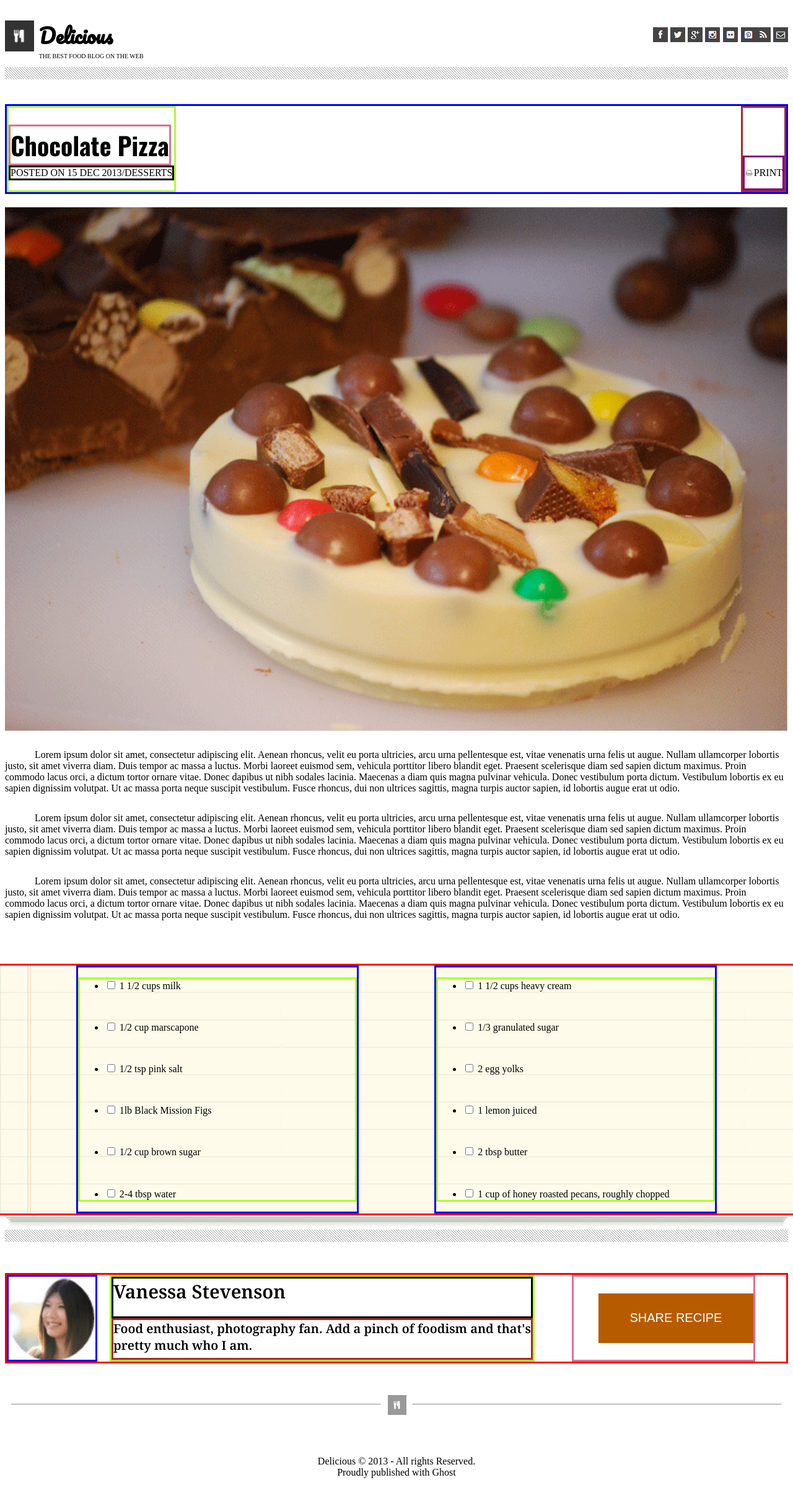
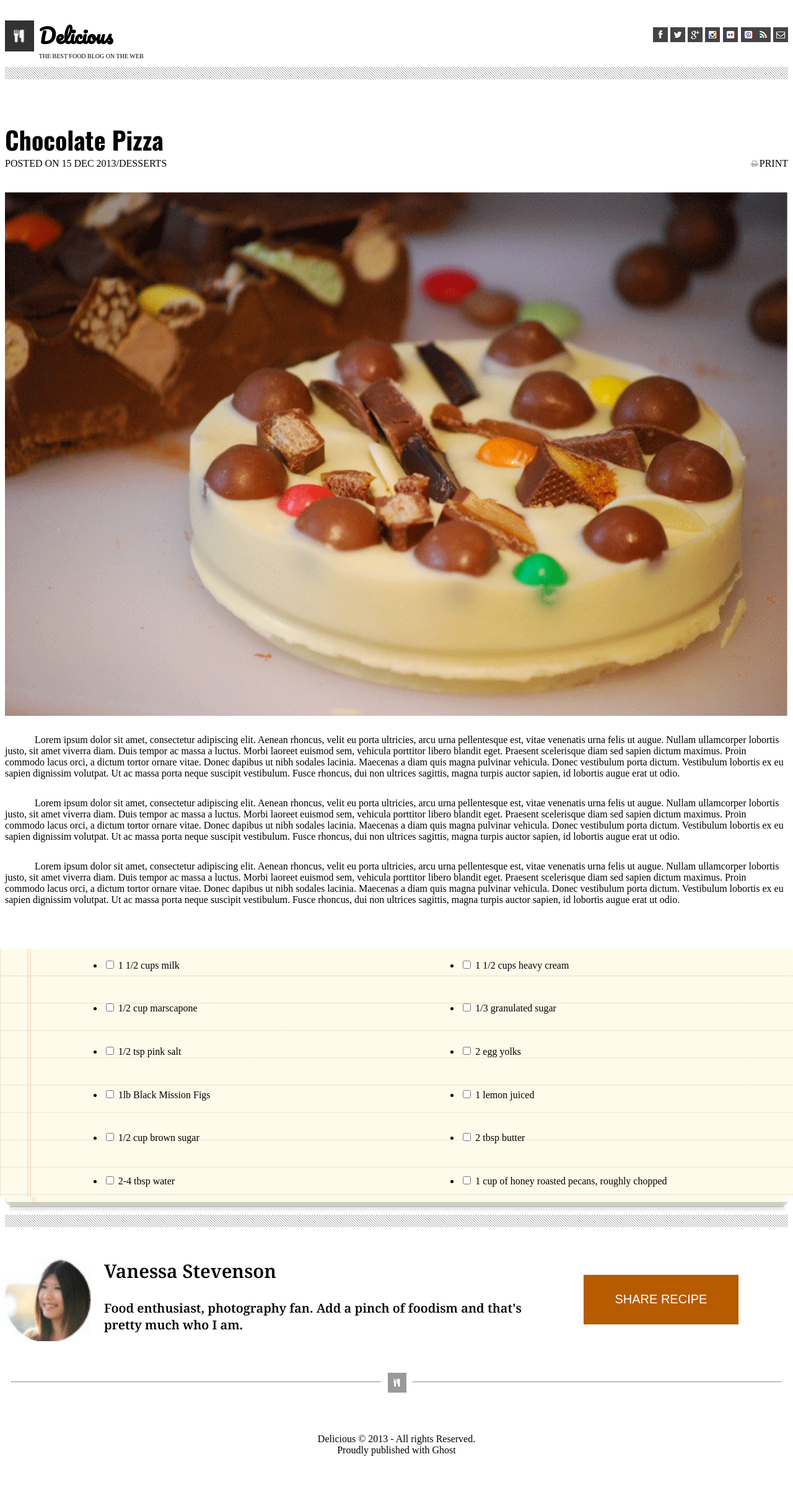
Before and after one commit to preveira/Chocolate-Pizza2, a plain HTML site: page index.html in a window 1280 px wide. Shown: the whole page at 62% size. After the commit the page ends 2373 px from the top, so only its background shows below. Drawn offline with nearby package versions, Linux system fonts and the light colour scheme.

Commit message:
updated css to remove borders

```diff
--- a/css/style.css
+++ b/css/style.css
@@ -43,7 +43,6 @@
 }
 #choc-pizza-text {
     display: flex;
-    border: blue solid;
     justify-content: space-between;
     margin-top: 40px;
     height: fit-content;
@@ -51,30 +50,25 @@
 }
 #choc-pizza-h1p {
     display: flex;
-    border: greenyellow solid;
     flex-direction: column;
     align-items: start;
 }
 #choc-pizza-h1p h1 {
-    border: palevioletred solid;
     margin-bottom: 0;
     font-size: 40px;
     font-family: 'Oswald', sans-serif;
     font-weight: bolder;
 }
 #choc-pizza-h1p p {
-    border: black solid;
     margin-top: 0;
     text-transform: uppercase;
 }
 #print-main-container {
-    border: brown solid;
     display: flex;
     justify-content: end;
     flex-direction: column;
 }
 #print-container {
-    border: purple solid;
     display: flex;
     justify-content: center;
     flex-direction: row;
@@ -93,7 +87,6 @@
     text-transform: uppercase;
 }
 #print-img-text {
-    border: red solid;
 }
 #pizza-image {
     display: flex;
@@ -117,7 +110,6 @@
 #overlay-list {
     position: absolute;
     z-index: 2;
-    border: red solid;
     width: 100%;
     background: url("../img/list-bg.png");
     background-size: cover;
@@ -130,11 +122,9 @@
     display: flex;
     justify-content: space-between;
     flex-direction: column;
-    border: greenyellow solid;
     width: 450px;
 }
 .list-items {
-    border: blue solid;
     display: flex;
     justify-content: space-evenly;
     width: 450px;
@@ -151,13 +141,11 @@
     margin-bottom: 30px;
 }
 #img-button {
-    border: red solid;
     display: flex;
     justify-content: left;
     margin-top: 50px;
 }
 #van-img {
-    border: blue solid;
     display: flex;
     width: 140px;
     margin-right: 20px;
@@ -167,27 +155,23 @@
     width: 140px;
 }
 #van-name-text {
-    border: greenyellow solid;
     display: flex;
     flex-direction: column;
     justify-content: space-between;
 }
 #van-name-text h1 {
-    border: black solid;
     margin: 0;
     height: 50%;
     font-family: 'Noto Serif', serif;
     font-size: 30px;
 }
 #van-name-text p {
-    border: brown solid;
     font-size: 20px;
     margin: 0;
     height: 50%;
     font-family: 'Noto Serif', serif;
 }
 #share-button {
-    border: palevioletred solid;
     display: flex;
     justify-content: center;
     flex-direction: column;
```
